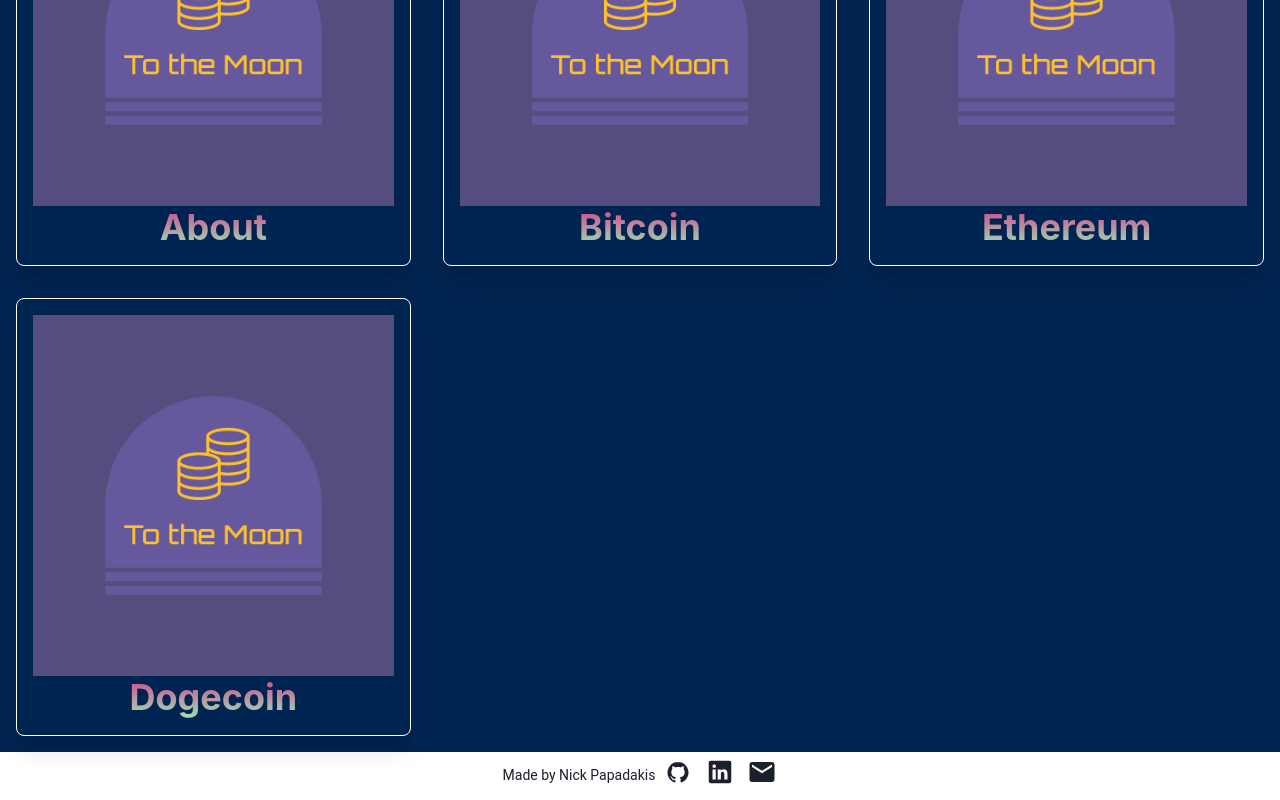
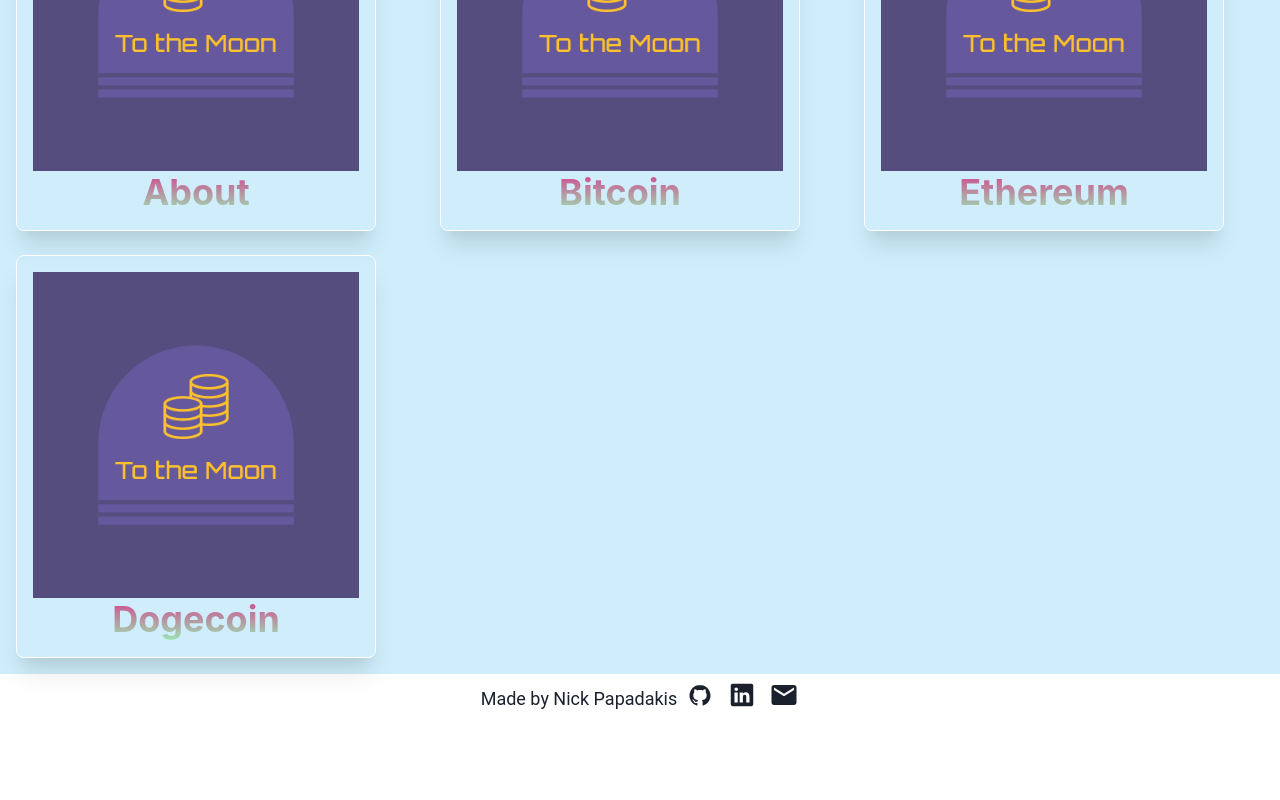
Before and after one commit to spacerumsfeld-code/Crypto-Utils, a Next.js app: page / in a window 1280 px wide. Shown: the part 252-1052 px from the top of the page. After the commit the page ends 974 px from the top, so only its background shows below. Built offline with nearby package versions, Linux system fonts and the light colour scheme.

Commit message:
added useColorModeValue hook to layout to change background of entire app with colorChanger click

```diff
--- a/Components/ColorModeChanger.js
+++ b/Components/ColorModeChanger.js
@@ -11,6 +11,7 @@
       size="lg"
       fontSize="lg"
       color="current"
+      variant="ghost"
       aria-label={`Switch to ${text} mode`}
       onClick={toggleColorMode}
       icon={<SwitchIcon />}
--- a/Components/Footer.js
+++ b/Components/Footer.js
@@ -25,7 +25,7 @@
 
 const Footer = ({ h }) => (
   <Flex h={h} justifyContent="center" alignItems="center">
-    <Text fontSize="sm">Made by Nick Papadakis</Text>
+    <Text fontSize="lg">Made by Nick Papadakis</Text>
     <Stack ml={2} direction="row" spacing="12px">
       {links.map((link) => {
         return <FooterLink key={link.href} {...link} />;
--- a/Components/Layout.js
+++ b/Components/Layout.js
@@ -1,10 +1,10 @@
-import { Flex, Box } from '@chakra-ui/react';
+import { Flex, Box, useColorModeValue } from '@chakra-ui/react';
 
 import Header from './Header';
 import Footer from './Footer';
 
 const Layout = ({ children }) => {
-  // const bg = useColorModeValue('linkedin.100', 'gray.700');
+  const bg = useColorModeValue('linkedin.100', 'gray.700');
 
   return (
     <Flex direction="column" minH="100%">
@@ -15,7 +15,7 @@
         padding="1rem"
         margin="0 auto"
         width="100%"
-        bg="brand.bg"
+        bg={bg}
       >
         {children}
       </Box>
--- a/Components/Section.js
+++ b/Components/Section.js
@@ -4,7 +4,7 @@
 const Section = ({ title, href, image }) => (
   <Link as={NextLink} href={href}>
     <Flex
-      w="100%"
+      w="90%"
       h="100%"
       flexDirection="column"
       alignItems="center"
--- a/pages/index.js
+++ b/pages/index.js
@@ -7,7 +7,7 @@
 
 export default function Home() {
   return (
-    <SimpleGrid w="100%" gap={8} minChildWidth="21rem" gridAutoRows="1fr">
+    <SimpleGrid w="100%" gap={6} minChildWidth="21rem" gridAutoRows="1fr">
       <Head>
         <title>To The Moon</title>
         <meta name="Home Page" content="CryptoDigest Home Page" />
```
